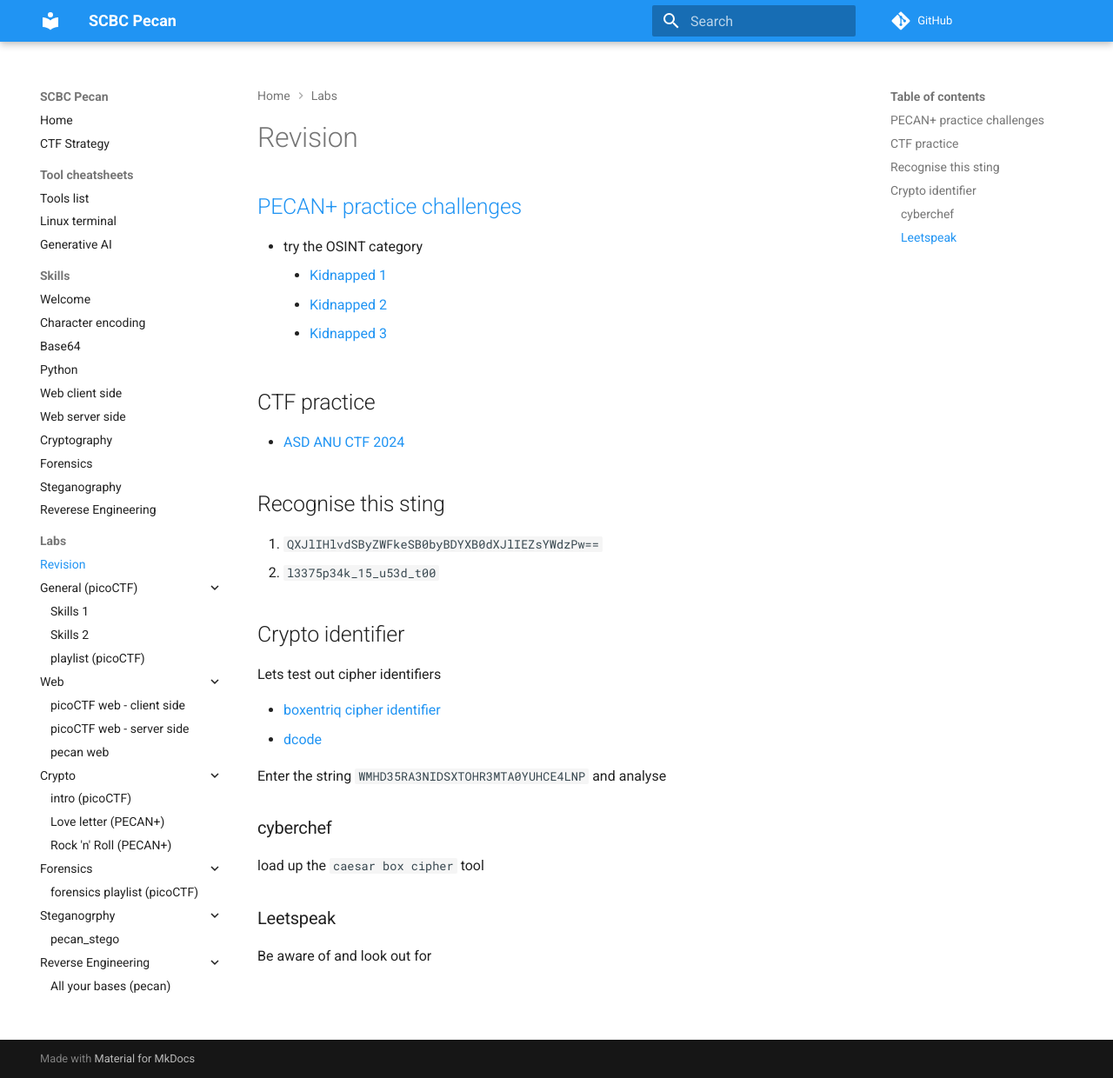
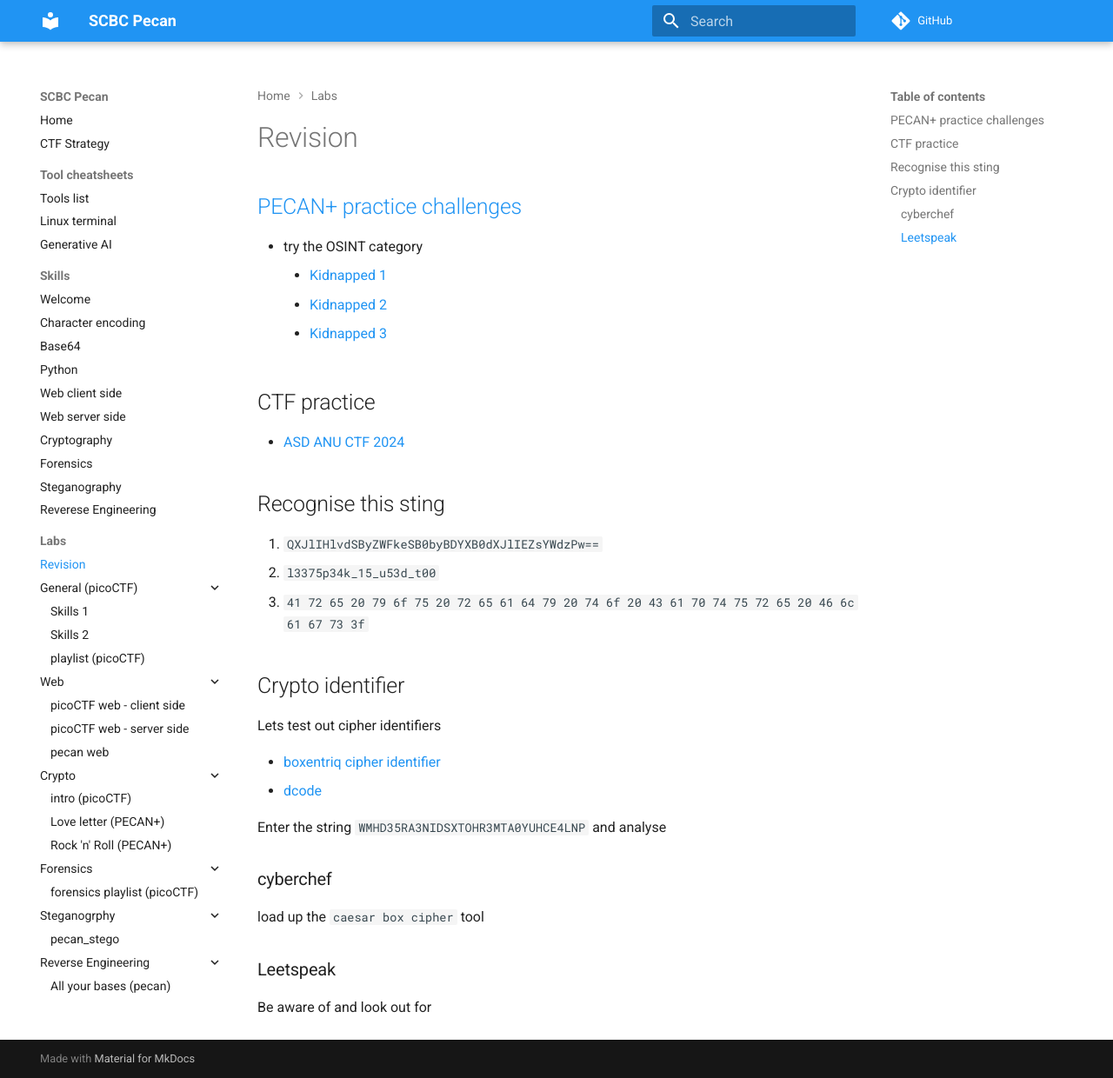
Before and after one commit to ding0t/scbc_pecan, an MkDocs documentation site: the page built from docs/labs/revision.md, in a window 1280 px wide and 1240 px high. Shown: the whole window at 87% size. Built offline with MkDocs 1.6.1 and Material for MkDocs 9.7.7, drawn with Linux system fonts in a browser that asks for light colours; comment, search, counter and statistics services are not loaded.

Commit message:
feat: add revision

```diff
--- a/docs/labs/revision.md
+++ b/docs/labs/revision.md
@@ -15,8 +15,7 @@
 
 1. `QXJlIHlvdSByZWFkeSB0byBDYXB0dXJlIEZsYWdzPw==`
 1. `l3375p34k_15_u53d_t00`
-
-
+1. `41 72 65 20 79 6f 75 20 72 65 61 64 79 20 74 6f 20 43 61 70 74 75 72 65 20 46 6c 61 67 73 3f`
 
 ## Crypto identifier
 
```
